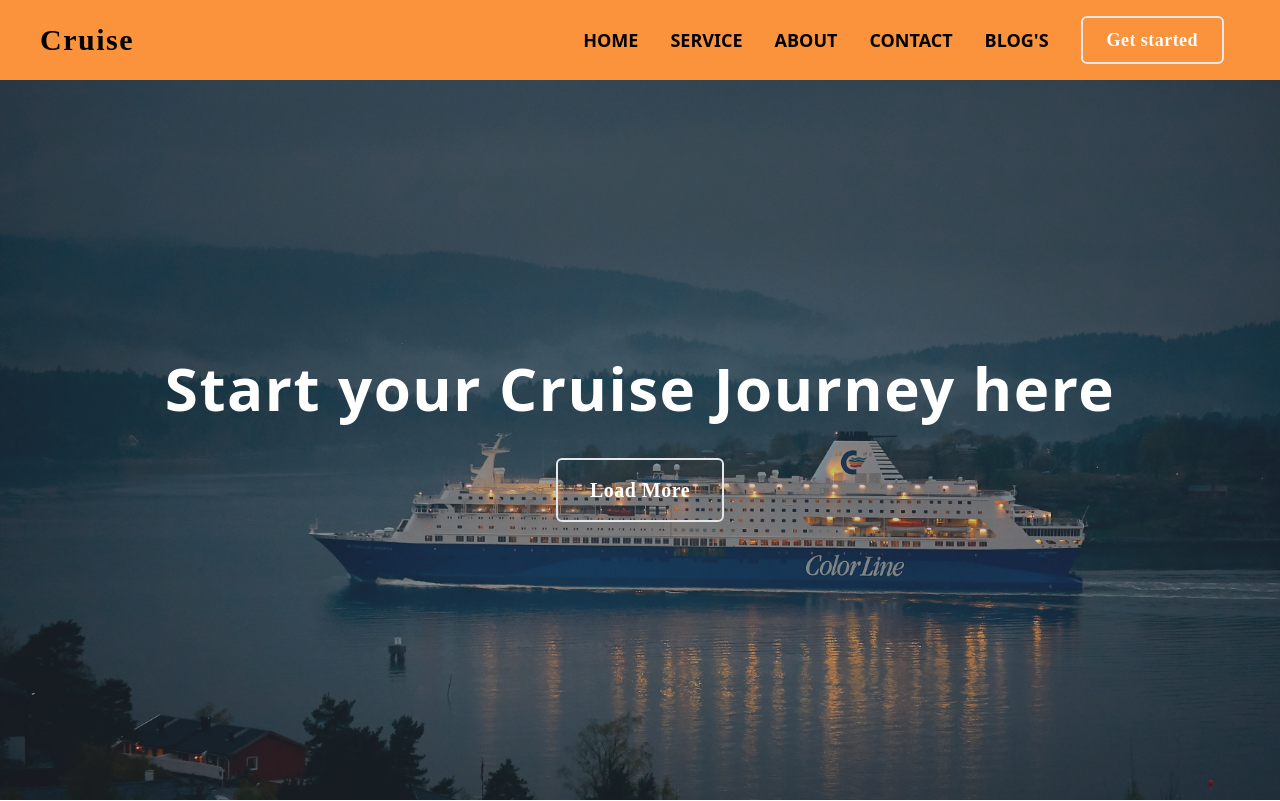
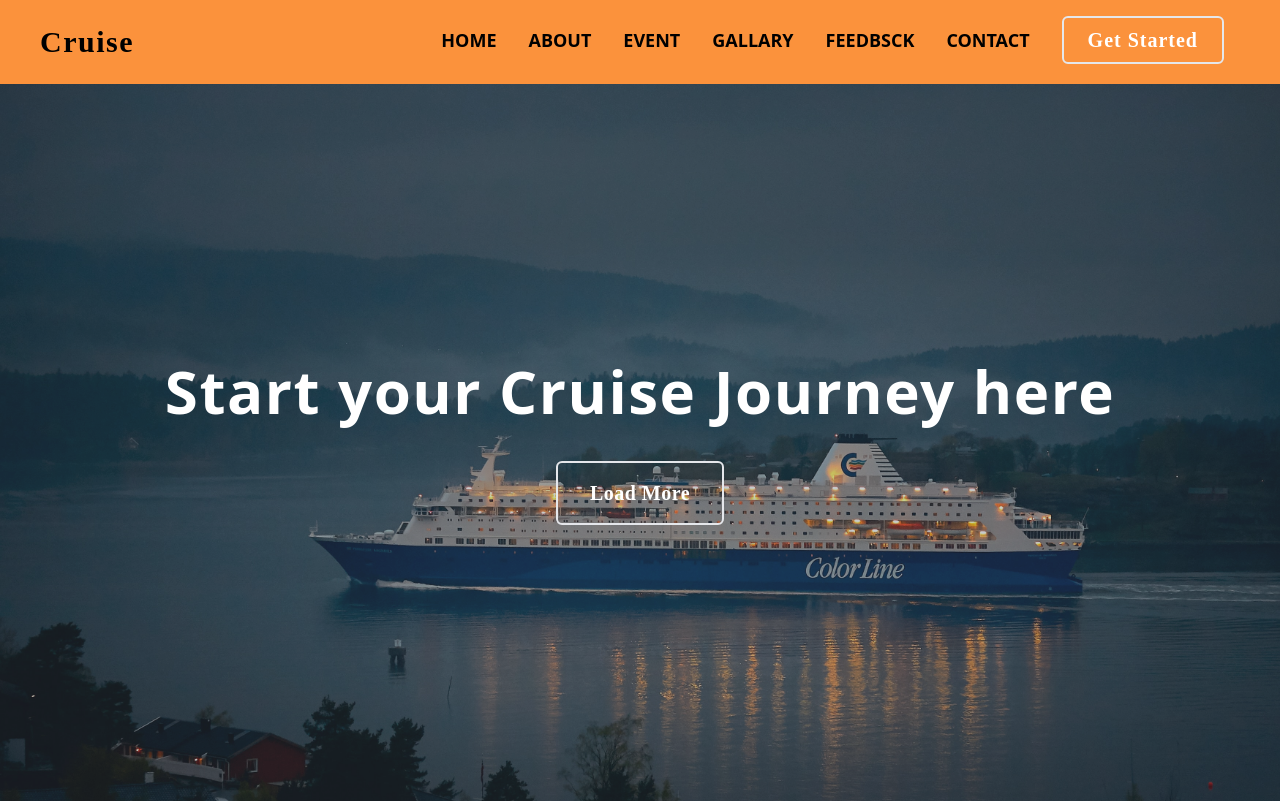
Before and after one commit to RakeAditya/cruise-frontend, a plain HTML site: page index.html in a window 1280 px wide. Drawn offline with nearby package versions, Linux system fonts and the light colour scheme.

Commit message:
fixtures

```diff
--- a/index.html
+++ b/index.html
@@ -10,36 +10,39 @@
 	</head>
 	<body>
 		<!-- Navbar -->
-		<nav class="py-4 px-10 bg-orange-400 shadow md:flex md:items-center md:justify-between">
+		<nav class="py-5 px-10 bg-orange-400 shadow lg:flex lg:items-center lg:justify-between min-w-[250px]">
 			<div class="flex justify-between items-center">
 				<span class="text-3xl font-bold tracking-wider leading-8 font-[Poppins] cursor-pointer"> Cruise </span>
 
-				<span class="text-3xl cursor-pointer mx-2 md:hidden block">
+				<span class="text-3xl cursor-pointer mx-2 lg:hidden block">
 					<ion-icon name="menu" onclick="Menu(this)"></ion-icon>
 				</span>
 			</div>
 
 			<ul
-				class="md:flex md:items-center z-[-1] md:z-auto md:static absolute bg-orange-400 w-full left-0 md:w-auto md:py-0 py-4 md:pl-0 pl-7 md:opacity-100 opacity-0 top-[-400px] transition-all ease-in duration-500"
+				class="-mt-1 lg:flex lg:items-center z-[10] lg:z-auto lg:static absolute bg-orange-400 w-full left-0 lg:w-auto lg:py-0 py-6 lg:pl-0 pl-7 lg:opacity-100 opacity-0 top-[-400px] transition-all ease-in duration-500"
 			>
-				<li class="mx-4 my-5 md:my-0">
+				<li class="mx-4 my-2 lg:my-0">
 					<a href="#" class="text-lg hover:text-cyan-200 font-semibold duration-500">HOME</a>
 				</li>
-				<li class="mx-4 my-6 md:my-0">
-					<a href="#" class="text-lg hover:text-cyan-200 font-semibold duration-500">SERVICE</a>
-				</li>
-				<li class="mx-4 my-6 md:my-0">
+				<li class="mx-4 my-6 lg:my-0">
 					<a href="#" class="text-lg hover:text-cyan-200 font-semibold duration-500">ABOUT</a>
 				</li>
-				<li class="mx-4 my-6 md:my-0">
+				<li class="mx-4 my-6 lg:my-0">
+					<a href="#" class="text-lg hover:text-cyan-200 font-semibold duration-500">EVENT</a>
+				</li>
+				<li class="mx-4 my-6 lg:my-0">
+					<a href="#" class="text-lg hover:text-cyan-200 font-semibold duration-500">GALLARY</a>
+				</li>
+				<li class="mx-4 my-6 lg:my-0">
+					<a href="#" class="text-lg hover:text-cyan-200 font-semibold duration-500">FEEDBSCK</a>
+				</li>
+
+				<li class="mx-4 my-6 lg:my-0">
 					<a href="#" class="text-lg hover:text-cyan-200 font-semibold duration-500">CONTACT</a>
 				</li>
-				<li class="mx-4 my-6 md:my-0">
-					<a href="#" class="text-lg hover:text-cyan-200 font-semibold duration-500">BLOG'S</a>
-				</li>
-
 				<button
-					class="bg-orange-400 border-2 rounded-md text-white font-[Poppins] text-lg font-semibold tracking-wide duration-500 px-6 py-2 mx-4 hover:bg-black text-lg rounded"
+					class="bg-orange-400 border-2 rounded-md text-white font-[Poppins] text-xl font-semibold tracking-wider capitalize duration-500 px-6 py-2 mx-4 hover:bg-black rounded"
 				>
 					Get started
 				</button>
@@ -47,12 +50,12 @@
 			</ul>
 		</nav>
 		<!-- front page image -->
-		<div class="h-[calc(100vh-80px)] relative">
-			<img src="assets/img1.jpg" alt="image" class="h-full w-full object-cover opacity-[1]" />
-			<div class="absolute top-0 w-full h-full bg-gray-600 opacity-[0.3]"></div>
+		<div class="h-[calc(100vh-76px)] lg:h-[calc(100vh-83px)] relative min-w-[250px]">
+			<img src="assets/img1.jpg" alt="image" class="h-full w-full object-cover opacity-[1] z-[-1]" />
+			<div class="absolute top-0 w-full h-full bg-gray-600 opacity-[0.3] z-[0]"></div>
 			<!-- heading -->
-			<div class="absolute top-0 w-full h-full flex items-center flex-col justify-center">
-				<h1 class="text-5xl md:text-6xl text-white tracking-wide font-bold opacity-1 mb-10">Start your Cruise Journey here</h1>
+			<div class="absolute top-0 w-full h-full flex items-center flex-col justify-center z-[1]">
+				<h1 class="text-5xl md:text-6xl text-white tracking-wide font-bold opacity-1 mb-10 text-center">Start your Cruise Journey here</h1>
 				<button
 					class="border-2 rounded-md text-white font-[Poppins] font-semibold tracking-wide duration-500 px-8 py-4 mx-4 text-xl hover:text-black hover:bg-white"
 				>
```
